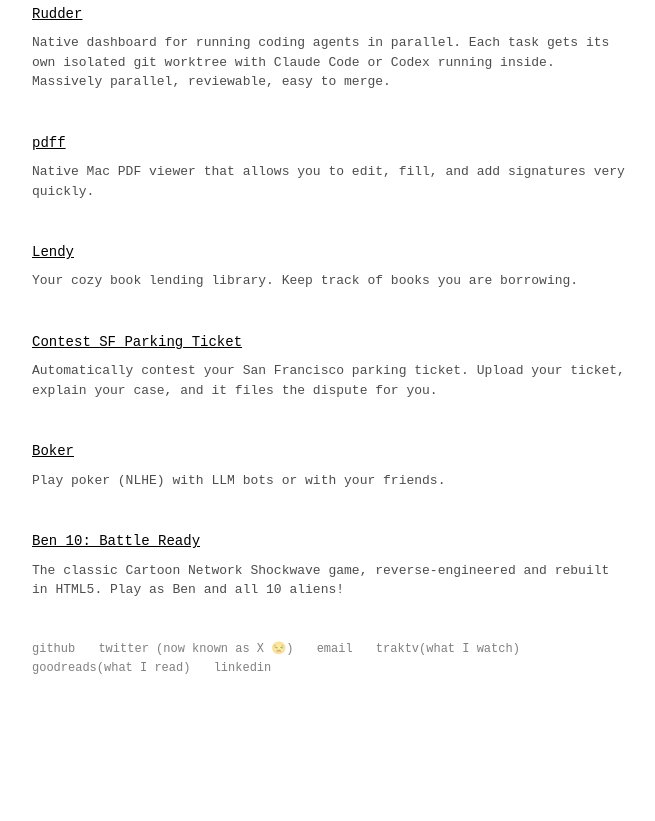
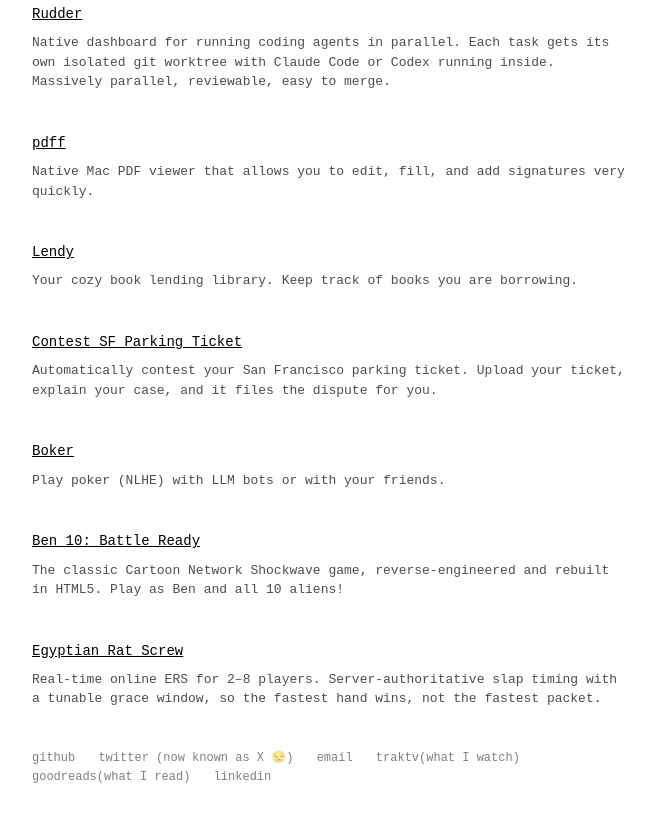
Before and after one commit to viraatdas/viraat-personal-website, a plain HTML site: page index.html in a window 1280 px wide. Shown: the part 1712-2533 px from the top of the page, without its empty margins (308-963 px from the left). Before the commit the page ends 2438 px from the top, so only its background shows below. Drawn offline with Linux system fonts and the light colour scheme.

Commit message:
Add Egyptian Rat Screw to projects

```diff
--- a/index.html
+++ b/index.html
@@ -278,6 +278,11 @@
         <p>The classic Cartoon Network Shockwave game, reverse-engineered and rebuilt in HTML5. Play as Ben and all 10 aliens!</p>
       </div>
 
+      <div class="project">
+        <a href="https://ers.viraat.dev" target="_blank">Egyptian Rat Screw</a>
+        <p>Real-time online ERS for 2–8 players. Server-authoritative slap timing with a tunable grace window, so the fastest hand wins, not the fastest packet.</p>
+      </div>
+
       <!-- <div class="project">
         <a href="https://matchmaker.viraat.dev/" target="_blank">Viraat the Matchmaker</a>
         <p>I personally matchmake you. I have a good intuition about these things - trust.</p>
```
